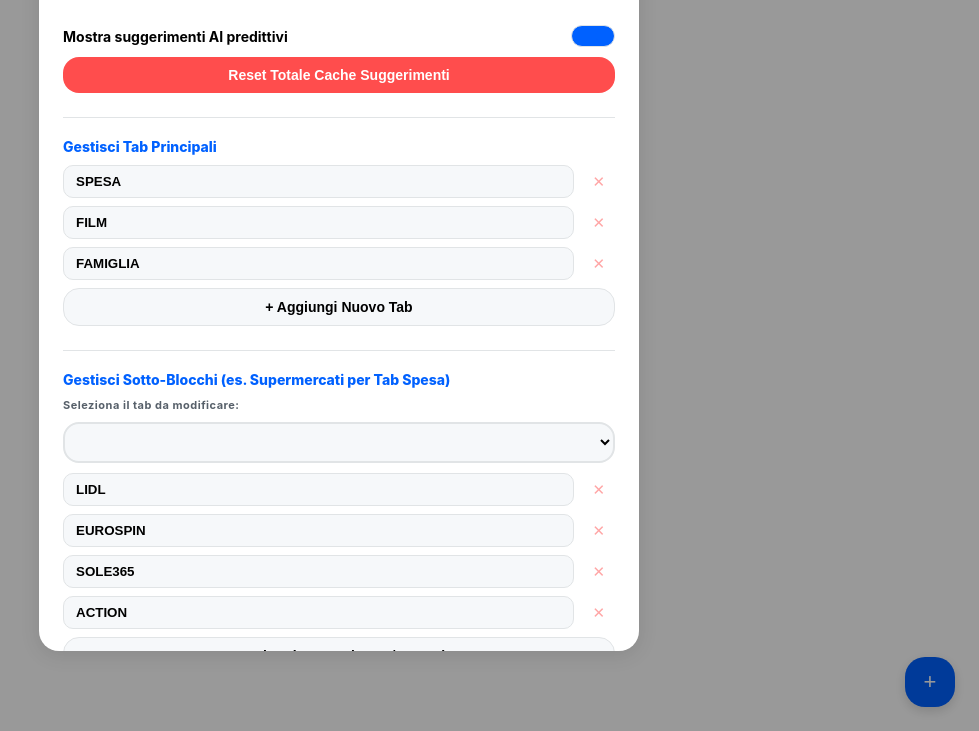
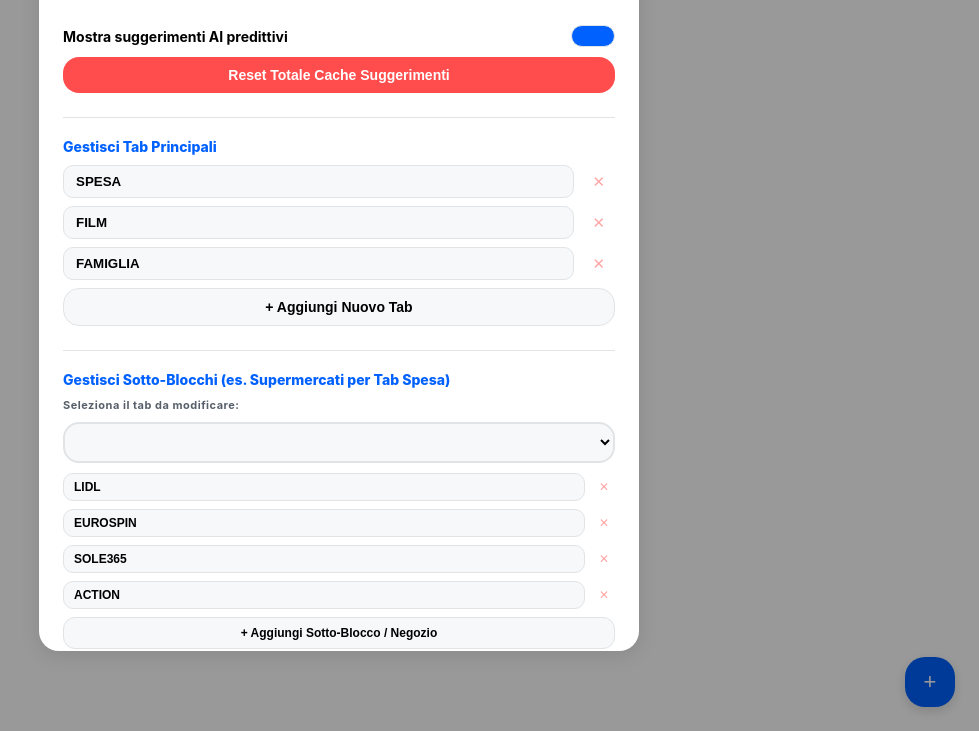
Before and after one commit to Bixi88/Liste-Famiglia, a plain HTML site: page index.html in a window 1280 px wide. Both pictures are taken after a click on the button "⚙️". Shown: the part 69-800 px from the top of the page, without its empty margins (301-1280 px from the left). Drawn offline with Linux system fonts and the light colour scheme; no server answers.

Commit message:
Update index.html

```diff
--- a/index.html
+++ b/index.html
@@ -166,6 +166,11 @@
         /* Forza l'input dei tab in stampatello */
         .uppercase-input { text-transform: uppercase; }
 
+        /* 📉 MODIFICA FONT SOTTO-BLOCCHI (DIFFERENZA VISIVA) 📉 */
+        .manage-item-block input { font-size: 12px !important; padding: 6px 10px !important; }
+        .manage-item-block .delete-btn { font-size: 12px !important; }
+        .btn-small { padding: 8px !important; font-size: 12px !important; border-radius: 12px !important; }
+
         /* Toggle Switch Struttura Unificata */
         .toggle-row { display: flex; justify-content: space-between; align-items: center; padding: 10px 0; }
         .switch-label { font-size: 14px; font-weight: 700; }
@@ -241,7 +246,7 @@
             <label class="selector-label">Seleziona il tab da modificare:</label>
             <select id="settings-tab-select" class="input-field" style="padding:10px; margin-bottom:10px;" onchange="renderSettingsBlocks()"></select>
             <div id="manage-blocks-list"></div>
-            <button class="btn btn-secondary" style="padding: 10px;" onclick="addNewBlockStructure()">+ Aggiungi Sotto-Blocco / Negozio</button>
+            <button class="btn btn-secondary btn-small" onclick="addNewBlockStructure()">+ Aggiungi Sotto-Blocco / Negozio</button>
         </div>
 
         <button class="btn btn-confirm" onclick="closeAllSheets()" style="margin-top:10px;">Salva e Chiudi</button>
@@ -554,10 +559,10 @@
 
             blocksList.forEach((block, index) => {
                 const row = document.createElement('div');
-                row.className = 'manage-item';
+                row.className = 'manage-item manage-item-block'; // aggiunge la classe ridotta per i sotto-blocchi
                 row.innerHTML = `
                     <input type="text" value="${block}" onchange="renameBlock('${activeTab}', ${index}, this.value)">
-                    <button class="delete-btn" style="padding: 6px 10px;" onclick="removeBlock('${activeTab}', ${index})">✕</button>
+                    <button class="delete-btn" onclick="removeBlock('${activeTab}', ${index})">✕</button>
                 `;
                 cont.appendChild(row);
             });
@@ -680,7 +685,7 @@
             const t = document.documentElement.getAttribute('data-theme') === 'dark' ? 'light' : 'dark';
             document.documentElement.setAttribute('data-theme', t);
             localStorage.setItem('theme', t);
-            updateAISwitchUI(); // Forza il rinfresco visivo del colore del toggle in base al tema
+            updateAISwitchUI();
         }
 
         function handleKeyUp(e) { if(e.key === 'Enter') addItem(); }
```
